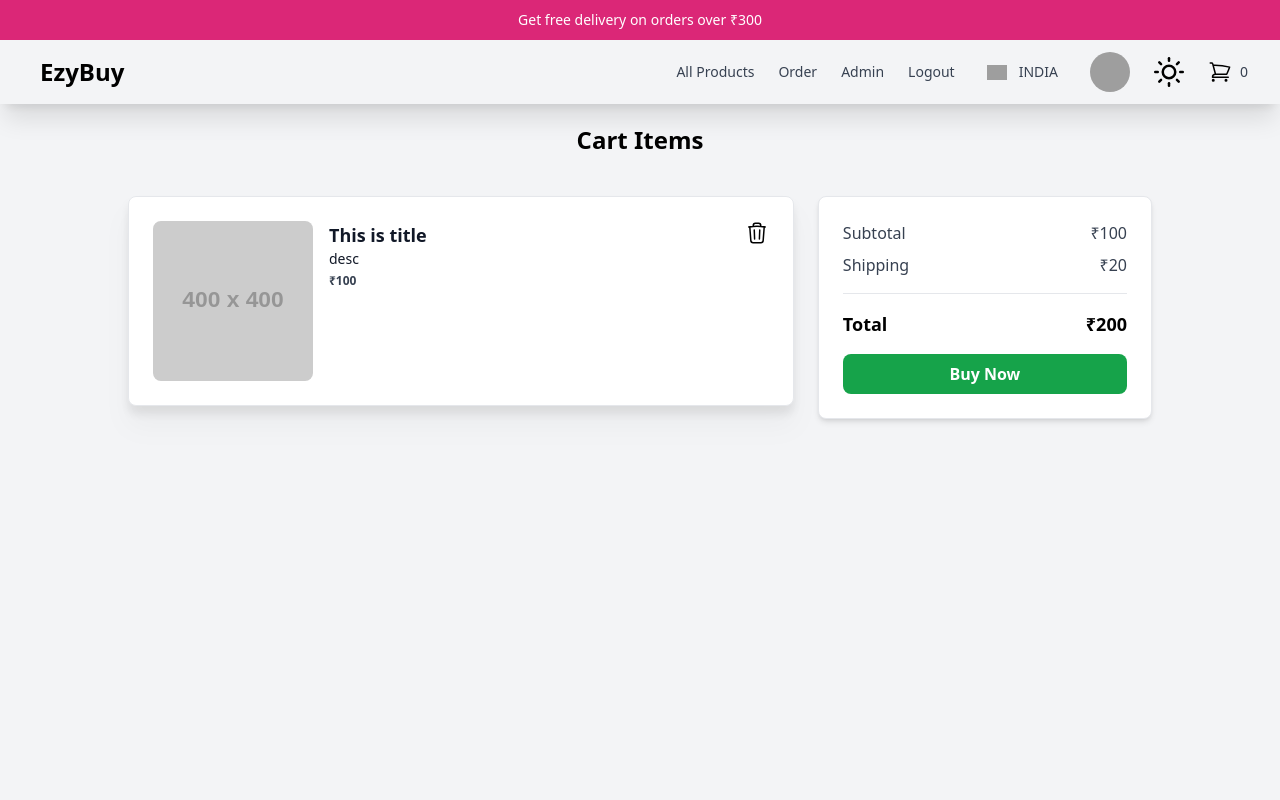
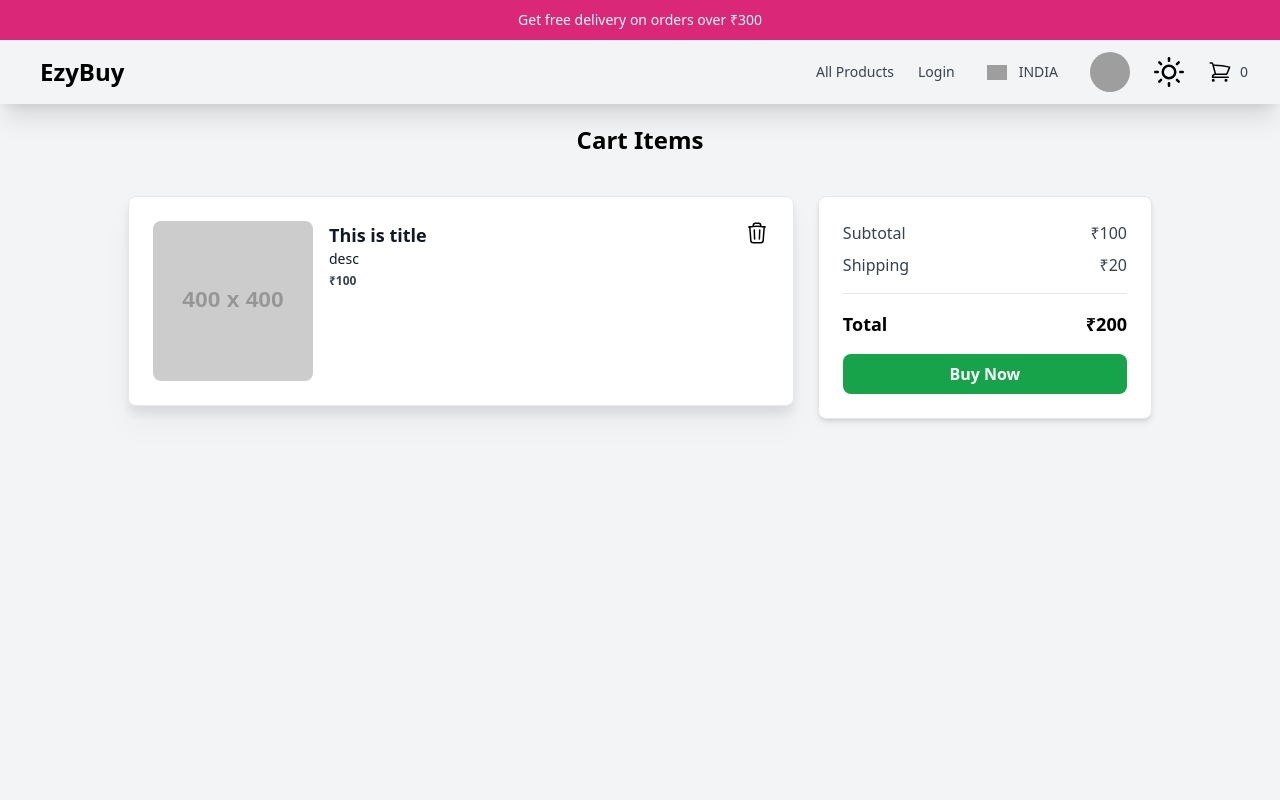
Before and after one commit to Shubham-Kumar25/ezybuy-ecommerce, a React (Vite) app: page /cart in a window 1280 px wide. Shown: the top 800 px of the page. Built offline with nearby package versions, Linux system fonts and the light colour scheme; grey boxes are pictures that could not be loaded.

Commit message:
add functionality in navbar

```diff
--- a/src/components/navbar/Navbar.jsx
+++ b/src/components/navbar/Navbar.jsx
@@ -11,6 +11,13 @@ export default function Navbar() {
 
   const context = useContext(myContext);
   const { toggleMode, mode } = context;
+
+  const user = JSON.parse(localStorage.getItem("user"));
+
+  const logout = () => {
+    localStorage.clear("user");
+    window.location.href = "/";
+  };
 
   return (
     <div className="sticky top-0 z-50 bg-white ">
@@ -64,6 +71,7 @@ export default function Navbar() {
                   >
                     All Products
                   </Link>
+                  {user ? (
                     <div className="flow-root">
                       <Link
                         to={"/order"}
@@ -73,7 +81,11 @@ export default function Navbar() {
                         Order
                       </Link>
                     </div>
+                  ) : (
+                    ""
+                  )}
 
+                  {user?.user?.email === "laxsharma01@gmail.com" ? (
                     <div className="flow-root">
                       <Link
                         to={"/dashboard"}
@@ -83,15 +95,32 @@ export default function Navbar() {
                         admin
                       </Link>
                     </div>
+                  ) : (
+                    ""
+                  )}
 
+                  {user ? (
                     <div className="flow-root">
                       <a
+                        onClick={logout}
                         className="block p-2 -m-2 font-medium text-gray-900 cursor-pointer"
                         style={{ color: mode === "dark" ? "white" : "" }}
                       >
                         Logout
                       </a>
                     </div>
+                  ) : (
+                    <div className="flow-root">
+                      <Link
+                        to={"/login"}
+                        className="block p-2 -m-2 font-medium text-gray-900 cursor-pointer"
+                        style={{ color: mode === "dark" ? "white" : "" }}
+                      >
+                        Login
+                      </Link>
+                    </div>
+                  )}
+
                   <div className="flow-root">
                     <Link
                       to={"/"}
@@ -199,6 +228,7 @@ export default function Navbar() {
                   >
                     All Products
                   </Link>
+                  {user ? (
                     <Link
                       to={"/order"}
                       className="text-sm font-medium text-gray-700 "
@@ -206,6 +236,11 @@ export default function Navbar() {
                     >
                       Order
                     </Link>
+                  ) : (
+                    ""
+                  )}
+
+                  {user?.user?.email === "laxsharma01@gmail.com" ? (
                     <Link
                       to={"/dashboard"}
                       className="text-sm font-medium text-gray-700 "
@@ -213,13 +248,27 @@ export default function Navbar() {
                     >
                       Admin
                     </Link>
+                  ) : (
+                    ""
+                  )}
 
+                  {user ? (
                     <a
+                      onClick={logout}
                       className="text-sm font-medium text-gray-700 cursor-pointer "
                       style={{ color: mode === "dark" ? "white" : "" }}
                     >
                       Logout
                     </a>
+                  ) : (
+                    <Link
+                      to={"/login"}
+                      className="text-sm font-medium text-gray-700 cursor-pointer "
+                      style={{ color: mode === "dark" ? "white" : "" }}
+                    >
+                      Login
+                    </Link>
+                  )}
                 </div>
 
                 <div className="hidden lg:ml-8 lg:flex">
```
Lines whose indentation alone changed are shown as unchanged.
